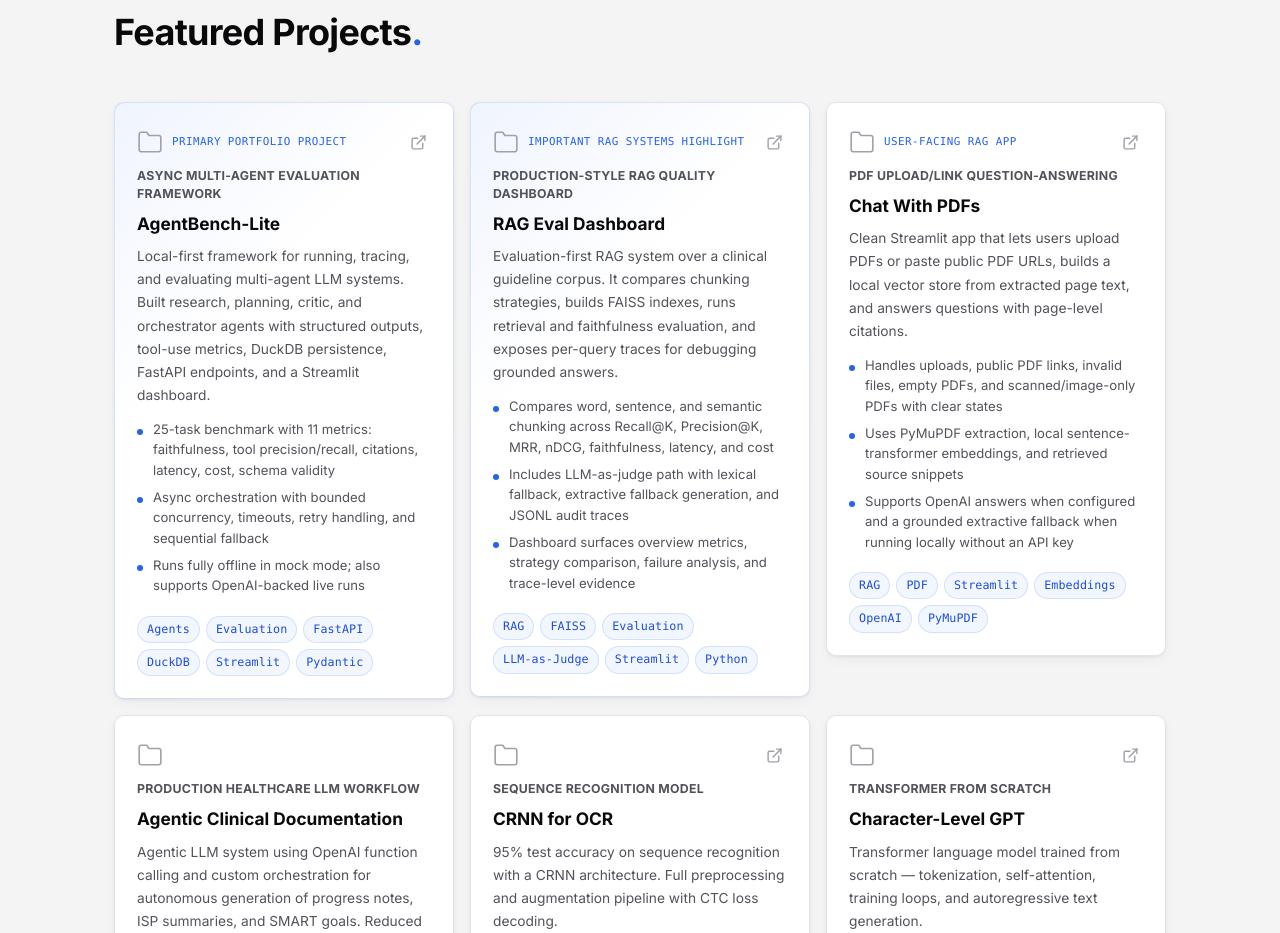
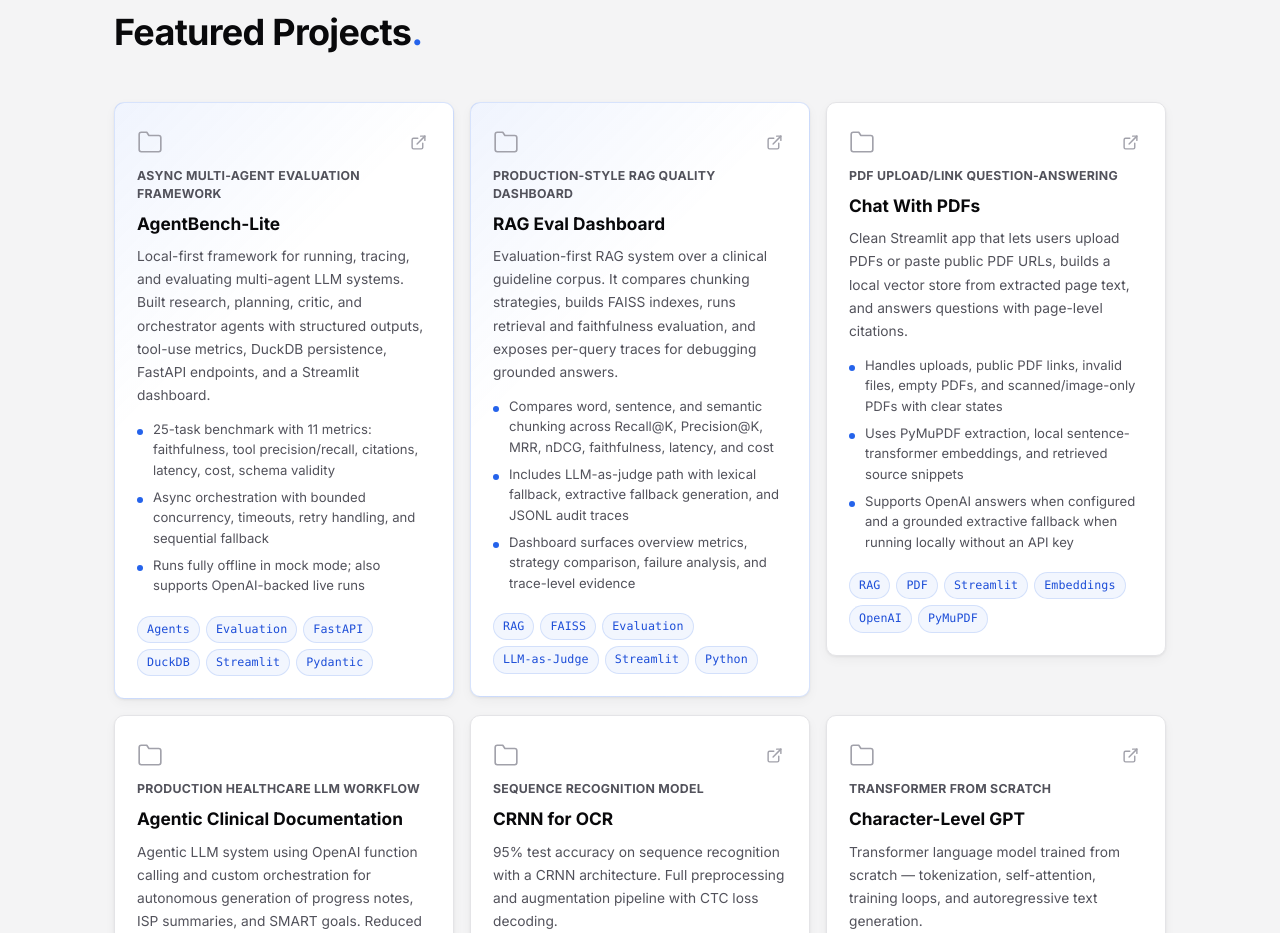
Before and after one commit to udbhavsaxena/udbhavsaxena.github.io, a React (Vite) app: page / in a window 1280 px wide. Shown: the part 2281-3214 px from the top of the page. Built offline with nearby package versions, Linux system fonts and the light colour scheme.

Commit message:
Remove project eyebrow labels

```diff
--- a/src/data/content.js
+++ b/src/data/content.js
@@ -43,7 +43,6 @@ export const experience = [
 export const projects = [
   {
     title: "AgentBench-Lite",
-    eyebrow: "Primary portfolio project",
     impact: "Async multi-agent evaluation framework",
     description:
       "Local-first framework for running, tracing, and evaluating multi-agent LLM systems. Built research, planning, critic, and orchestrator agents with structured outputs, tool-use metrics, DuckDB persistence, FastAPI endpoints, and a Streamlit dashboard.",
@@ -58,7 +57,6 @@ export const projects = [
   },
   {
     title: "RAG Eval Dashboard",
-    eyebrow: "Important RAG systems highlight",
     impact: "Production-style RAG quality dashboard",
     description:
       "Evaluation-first RAG system over a clinical guideline corpus. It compares chunking strategies, builds FAISS indexes, runs retrieval and faithfulness evaluation, and exposes per-query traces for debugging grounded answers.",
@@ -73,7 +71,6 @@ export const projects = [
   },
   {
     title: "Chat With PDFs",
-    eyebrow: "User-facing RAG app",
     impact: "PDF upload/link question-answering",
     description:
       "Clean Streamlit app that lets users upload PDFs or paste public PDF URLs, builds a local vector store from extracted page text, and answers questions with page-level citations.",
```
